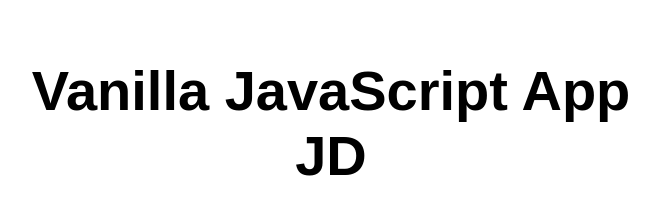
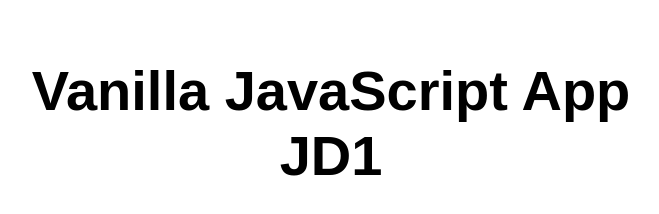
Before and after one commit to posadasjd-sudo/mi-primer-app-jd, a website: page src/index.html in a window 1280 px wide. Shown: the whole page, without its empty margins (309-968 px from the left). Drawn offline with Linux system fonts and the light colour scheme.

Commit message:
//UPDATE

```diff
--- a/src/index.html
+++ b/src/index.html
@@ -10,7 +10,7 @@
 
 <body>
   <main>
-    <h1>Vanilla JavaScript App JD</h1>
+    <h1>Vanilla JavaScript App JD1</h1>
   </main>
 </body>
 
```
